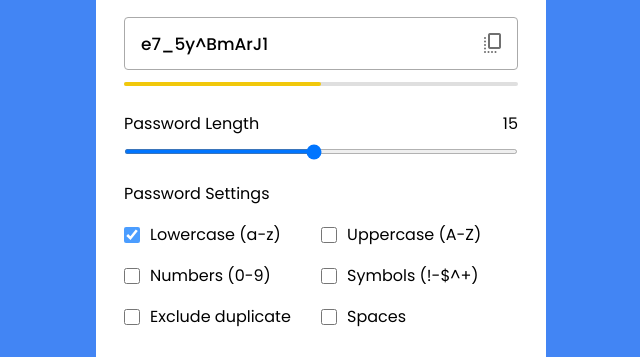
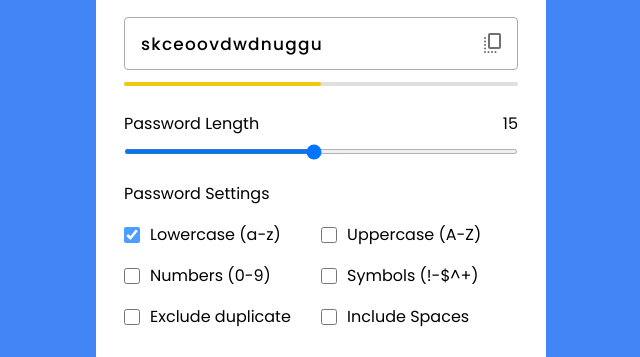
Before and after one commit to Studdnet/part-random_password_generator, a plain HTML site: page index.html in a window 1280 px wide. Shown: the part 205-562 px from the top of the page, without its empty margins (319-959 px from the left). Drawn offline with nearby package versions, Linux system fonts and the light colour scheme.

Commit message:
feat: add all password settings

```diff
--- a/index.html
+++ b/index.html
@@ -14,7 +14,7 @@
 		<h2>Password Generator</h2>
 		<div class="wrapper">
 			<div class="input-box">
-				<input type="text" value="e7_5y^BmArJ1" disabled>
+				<input type="text" disabled>
 				<span class="material-symbols-rounded">copy_all</span>
 			</div>
 			<div class="pass-indicator"></div>
@@ -50,7 +50,7 @@
 					</li>
 					<li class="option">
 						<input type="checkbox" id = "spaces">
-						<label for="spaces">Spaces</label>
+						<label for="spaces">Include Spaces</label>
 					</li>
 				</ul>
 			</div>
--- a/script.js
+++ b/script.js
@@ -1,15 +1,55 @@
 "use strict";
 
 const lengthSlider = document.querySelector(".pass-length input"),
-		generateBtn = document.querySelector(".generate-btn");
+	options = document.querySelectorAll(".option input"),
+	passwordInput = document.querySelector(".input-box input"),
+	generateBtn = document.querySelector(".generate-btn");
+
+const characters = { //object of letters, numbers & symbols
+	lowercase: "abcdefghijklmnopqrstuvwxyz",
+	uppercase: "ABCDEFGHIJKLMNOPQRSTUVWXYZ",
+	numbers: "0123456789",
+	symbols: "^!$%&|[](){}:;.,*+-#@<>~"
+};
 
 const generatePassword = () => {
+	let staticPassword = "",
+		randomPassword = "",
+		excludeDuplicate = false,
+		passLength = lengthSlider.value;
 
+	options.forEach(option => { //looping through each option`s checkbox
+		if (option.checked) { //if checkbox is checked
+			//if checkbox id isn't exc-duplicate && spaces
+			if (option.id !== "exc-duplicate" && option.id !== "spaces") {
+				//adding particular key value from character object to staticPassword
+				staticPassword += characters[option.id];
+			} else if (option.id === "spaces") { //if checkbox id is spaces
+				staticPassword += `  ${staticPassword}  `; //adding space at the beginning & end of staticPassword
+			} else { //else pass true value to excludeDuplicate
+				excludeDuplicate = true;
+			}
+		}
+	});
+
+	for (let i = 0; i < passLength; i++) {
+		//getting random character from the staticPassword
+		let randomChar = staticPassword[Math.floor(Math.random() * staticPassword.length)];
+		if (excludeDuplicate){ //if excludeDuplicate is true
+			//if randomPassword doesn't contains the current random character or randomChar is equal
+			//to space " " then add random character to randomPassword else decrement i by -1
+			!randomPassword.includes(randomChar) || randomChar == " " ? randomPassword += randomChar : i--;
+		} else { //else add random character to randomPassword
+				randomPassword += randomChar;
+			}
+		}
+		passwordInput.value = randomPassword; //passing randomPassword to passwordInput value
 };
 
 const updateSlider = () => {
 	//passing slider value as counter text
 	document.querySelector(".pass-length span").innerHTML = lengthSlider.value;
+	generatePassword();
 };
 
 updateSlider();
--- a/style.css
+++ b/style.css
@@ -59,6 +59,7 @@ body {
 	border-radius: 4px;
 	border: 1px solid var(--gray);
 	padding: 0 2.85rem 0 1rem;
+	letter-spacing: 1.25px;
 }
 
 .input-box span {
```
